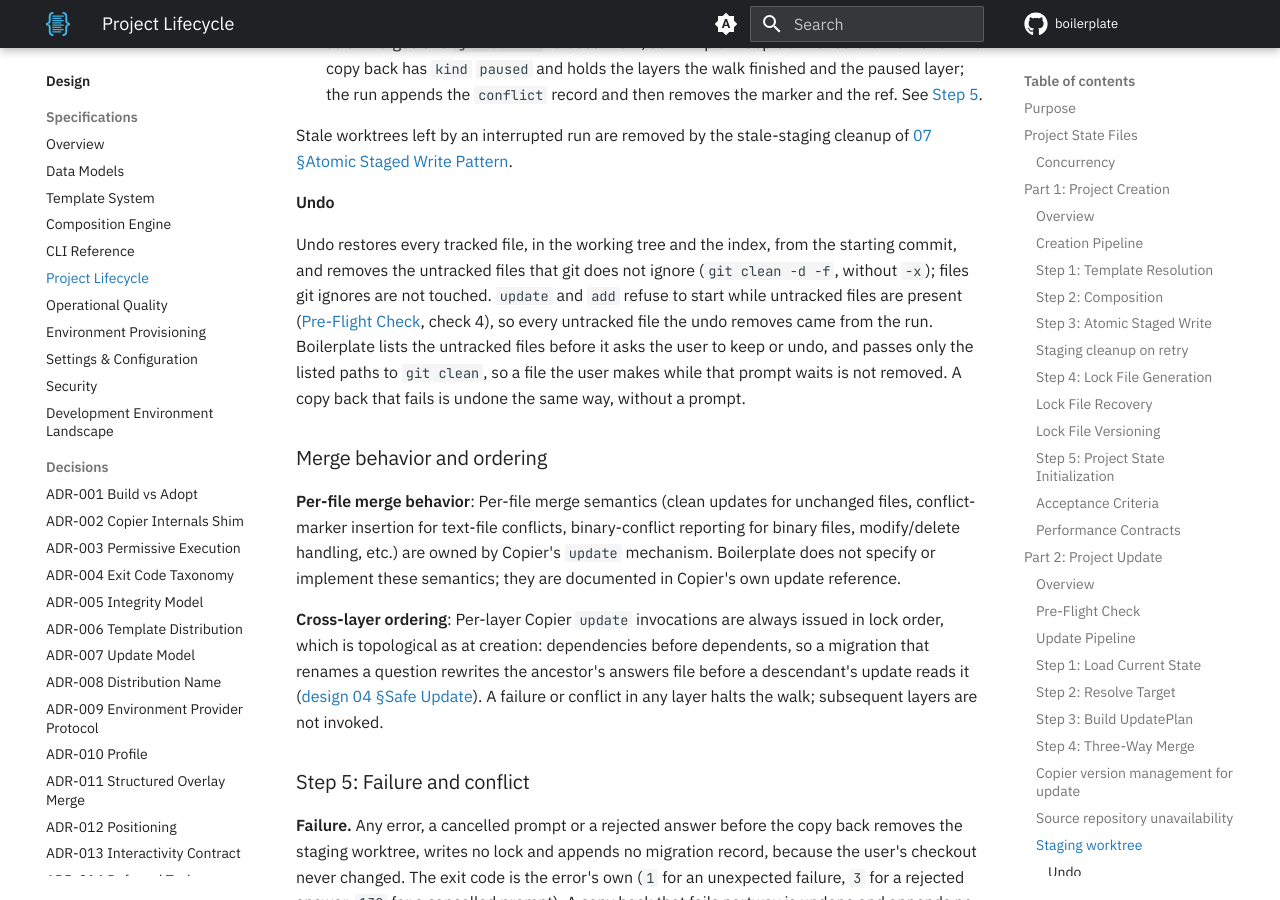
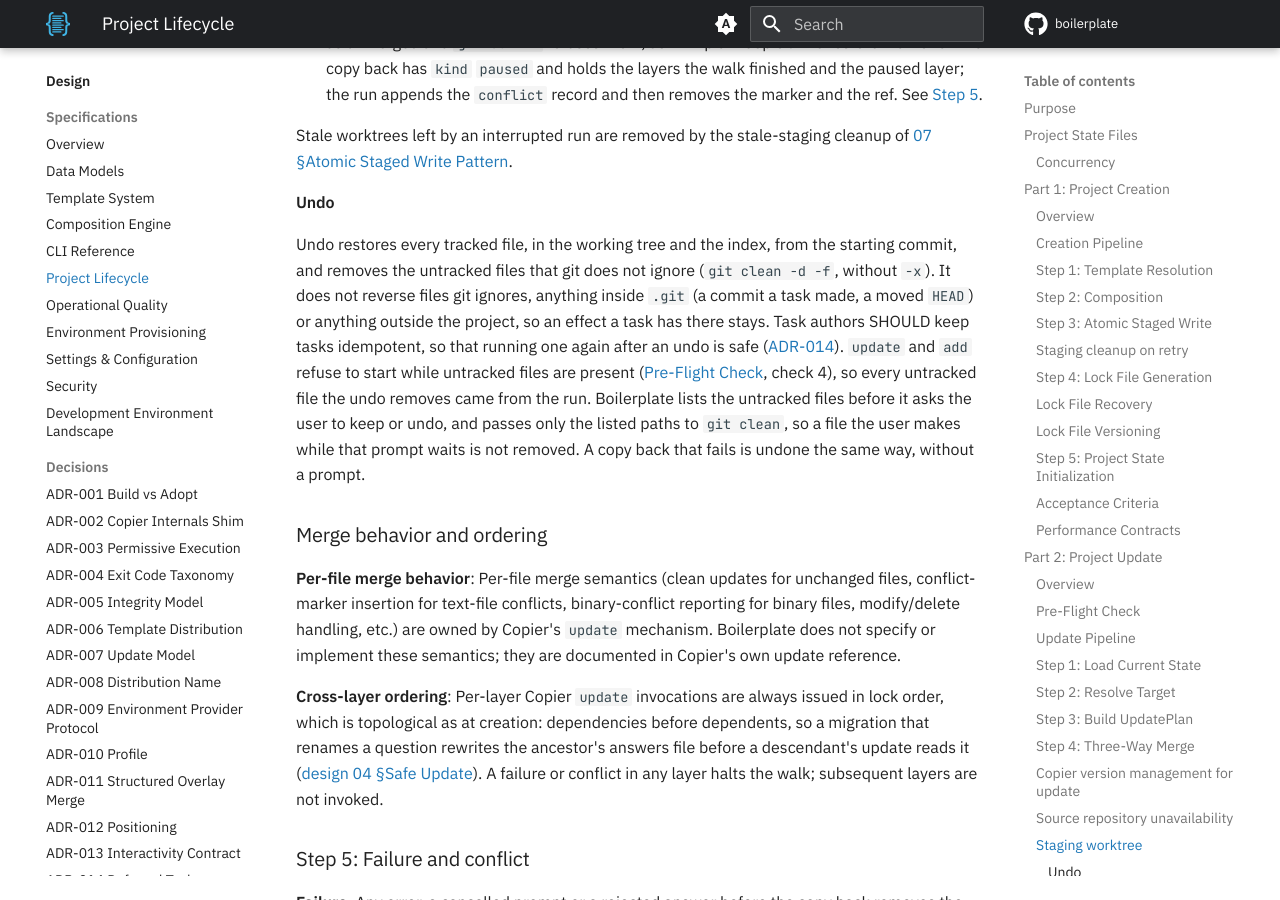
Before and after one commit to TheRealBillSiegler/boilerplate, an MkDocs documentation site: the page built from docs/design/06-project-lifecycle.md, in a window 1280 px wide and 900 px high, scrolled down 14951 px. Built offline with MkDocs 1.6.1 and Material for MkDocs 9.7.7, drawn with Linux system fonts in a browser that asks for light colours; a script that is not in the unit is left out; comment, search, counter and statistics services are not loaded; the version menu is left out.

Commit message:
docs(design): state what undo reverses and what it leaves
Co-Authored-By: Claude Sonnet 5.5 <noreply@anthropic.com>

```diff
--- a/docs/design/06-project-lifecycle.md
+++ b/docs/design/06-project-lifecycle.md
@@ -329,7 +329,7 @@ Stale worktrees left by an interrupted run are removed by the stale-staging clea
 
 #### Undo
 
-Undo restores every tracked file, in the working tree and the index, from the starting commit, and removes the untracked files that git does not ignore (`git clean -d -f`, without `-x`); files git ignores are not touched. `update` and `add` refuse to start while untracked files are present ([Pre-Flight Check](#pre-flight-check), check 4), so every untracked file the undo removes came from the run. Boilerplate lists the untracked files before it asks the user to keep or undo, and passes only the listed paths to `git clean`, so a file the user makes while that prompt waits is not removed. A copy back that fails is undone the same way, without a prompt.
+Undo restores every tracked file, in the working tree and the index, from the starting commit, and removes the untracked files that git does not ignore (`git clean -d -f`, without `-x`). It does not reverse files git ignores, anything inside `.git` (a commit a task made, a moved `HEAD`) or anything outside the project, so an effect a task has there stays. Task authors SHOULD keep tasks idempotent, so that running one again after an undo is safe ([ADR-014](adr-014-deferred-task-execution.md#consequences)). `update` and `add` refuse to start while untracked files are present ([Pre-Flight Check](#pre-flight-check), check 4), so every untracked file the undo removes came from the run. Boilerplate lists the untracked files before it asks the user to keep or undo, and passes only the listed paths to `git clean`, so a file the user makes while that prompt waits is not removed. A copy back that fails is undone the same way, without a prompt.
 
 ### Merge behavior and ordering
 
```
